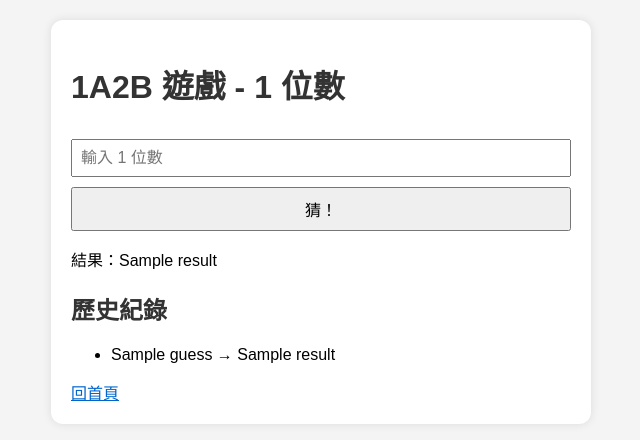
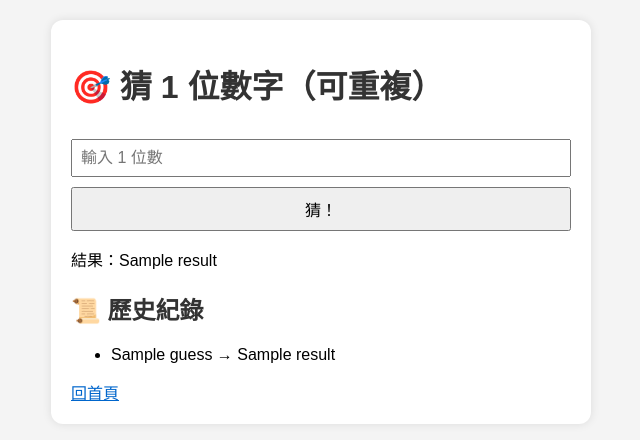
Before and after one commit to SandyO3O/1a2b-game, a Flask app: template templates/game.html in a window 1280 px wide. Shown: the top 440 px of the page, without its empty margins (319-959 px from the left). Run offline with Flask 3, Linux system fonts and the light colour scheme; the template is opened without the code that fills it: most values are stand-ins (such as "Sample title", 1, 10 or a date in 2020).

Commit message:
feat: updatet

```diff
--- a/templates/game.html
+++ b/templates/game.html
@@ -8,7 +8,7 @@
 </head>
 <body>
   <div class="container">
-    <h1>1A2B 遊戲 - {{ length }} 位數</h1>
+    <h1>🎯 猜 {{ length }} 位數字（可重複）</h1>
     <form method="POST">
       <input type="text" name="guess" maxlength="{{ length }}" placeholder="輸入 {{ length }} 位數" required>
       <button type="submit">猜！</button>
@@ -18,7 +18,7 @@
       <p>結果：{{ result }}</p>
     {% endif %}
 
-    <h2>歷史紀錄</h2>
+    <h2>📜 歷史紀錄</h2>
     <ul>
       {% for guess, result in guesses %}
         <li>{{ guess }} → {{ result }}</li>
```
